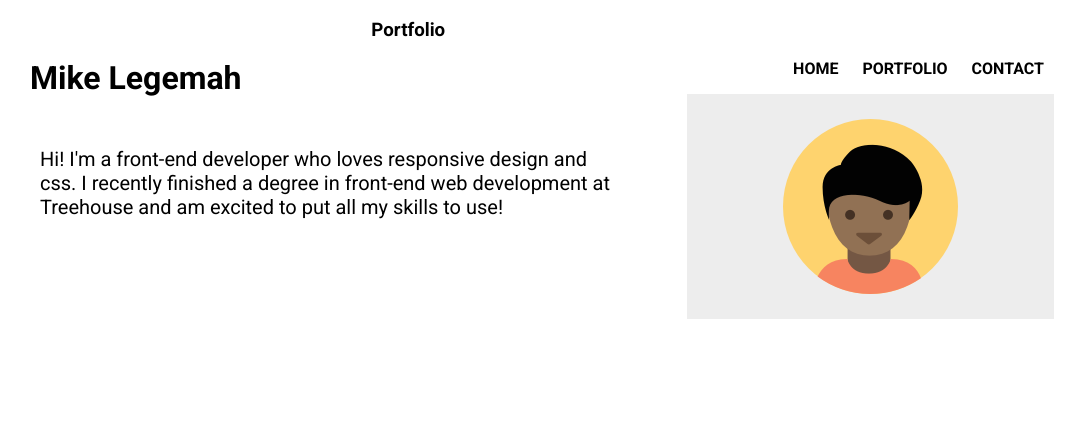
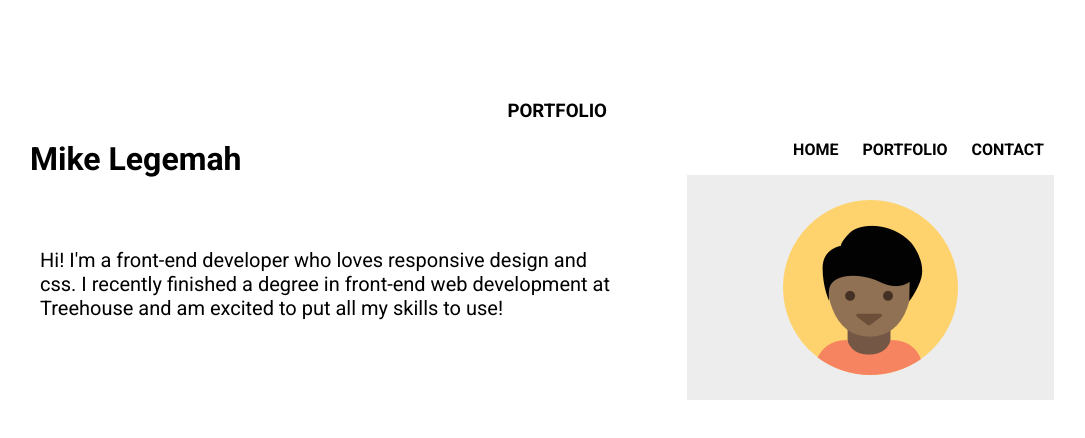
Before and after one commit to MikeLegemah5799/Project_2, a plain HTML site: page index.html in a window 1280 px wide. Shown: the whole page, without its empty margins (98-1183 px from the left). Drawn offline with Linux system fonts and the light colour scheme.

Commit message:
added in styles

```diff
--- a/stylesheets/style.css
+++ b/stylesheets/style.css
@@ -39,6 +39,10 @@
 
 /***************************************************Content*************************************************************/
 
+
+section{
+    margin-bottom: 100px;
+}
 .profile-pic{
     text-align: center;
 }
@@ -51,6 +55,7 @@
 .description{
     text-align: center;
     padding: 10px;
+    margin-top: 20px;
 }
 .description h2{
     font-weight: normal;
@@ -58,6 +63,14 @@
     margin: 0;
 }
 
+.portfolio-title{
+    text-align: center;
+}
+
+.portfolio-title h3{
+    text-transform: uppercase;
+
+}
 /**************************************************Media Queries********************************************************/
 
 /*Tablet*/
```
